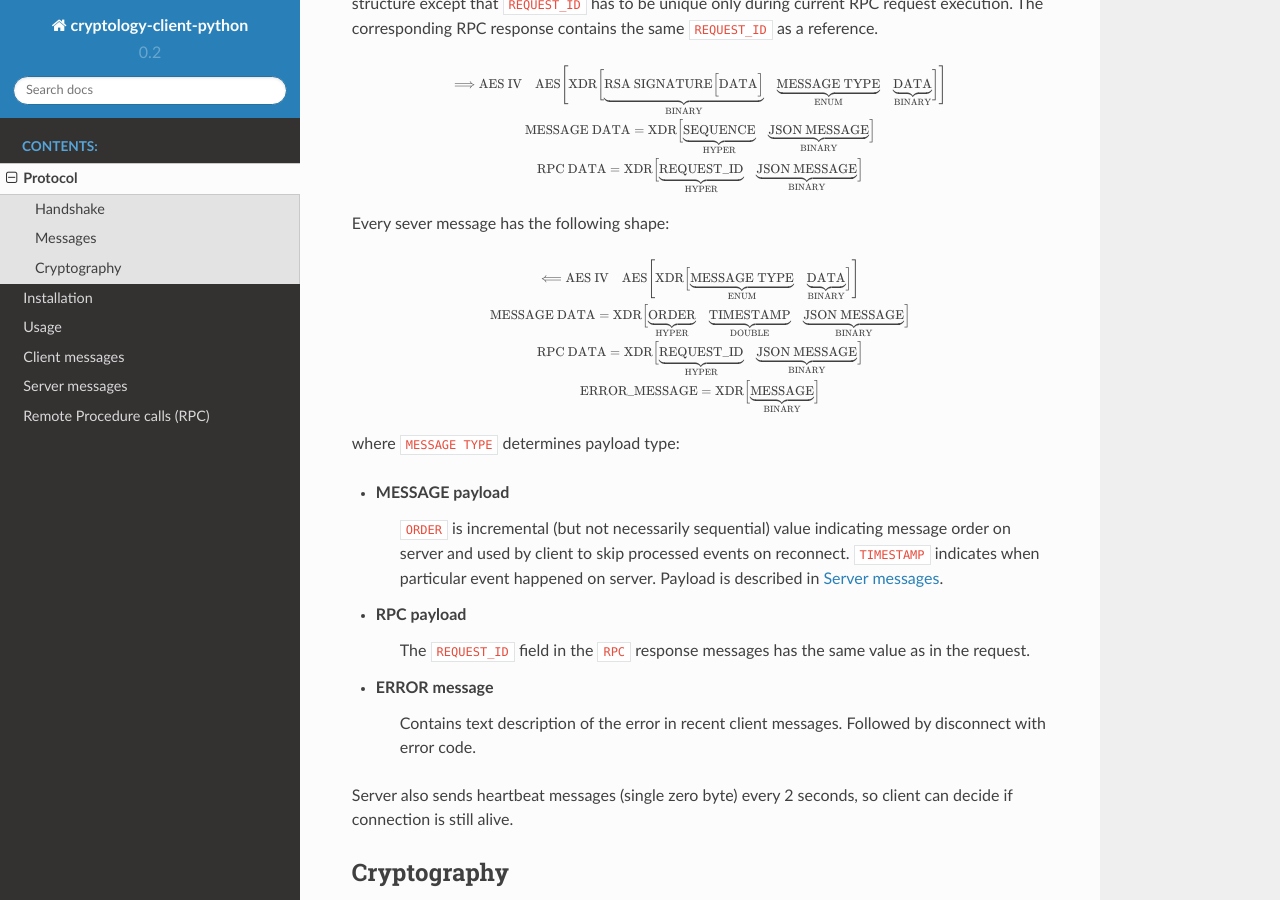
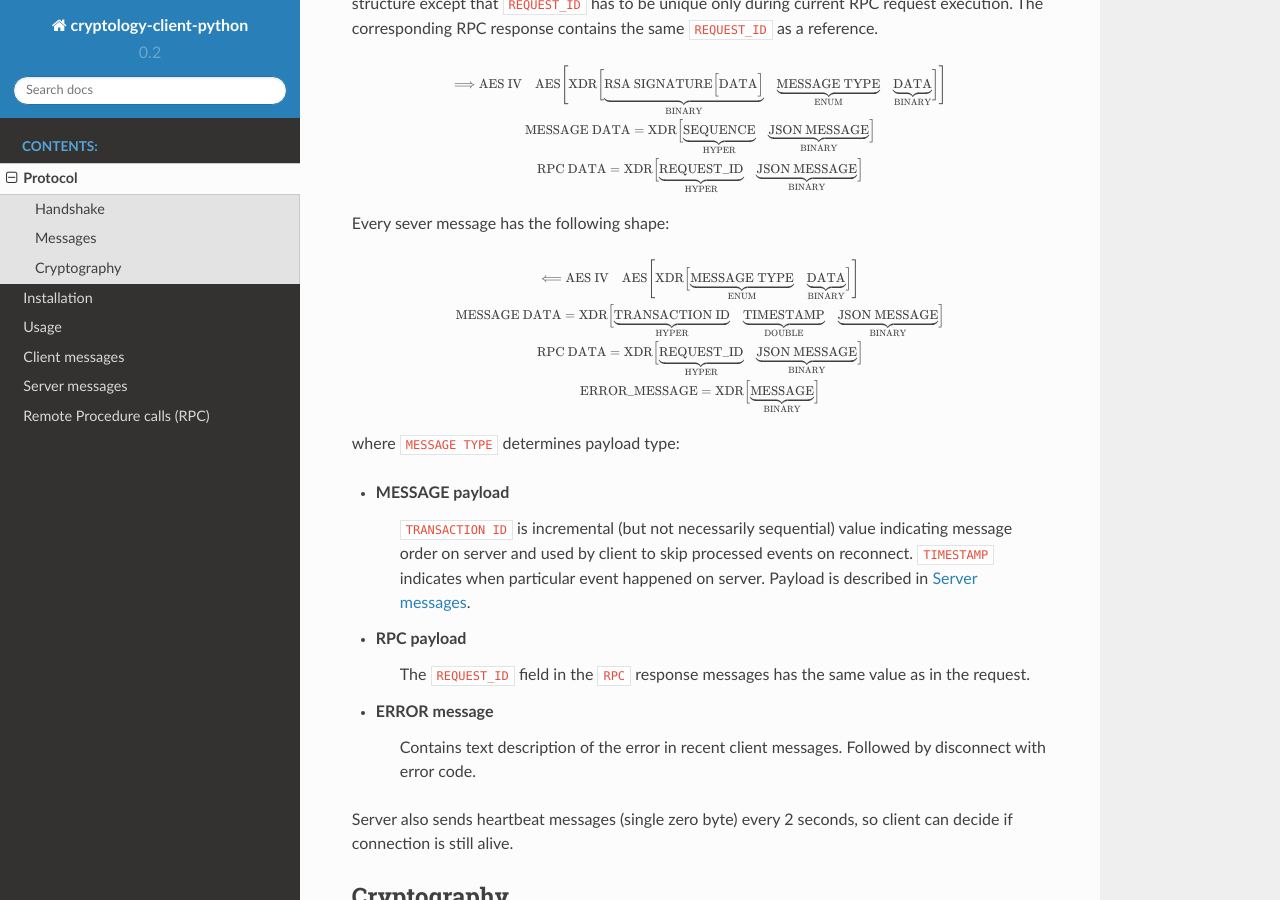
Before and after one commit to CryptologyExchange/cryptology-client-python, a Sphinx documentation site: the page built from docs/protocol.rst, in a window 1280 px wide and 900 px high, scrolled down 752 px. Built offline with Sphinx 7.4.7 and the Read the Docs theme 2.0.0, drawn with Linux system fonts in a browser that asks for light colours.

Commit message:
update protocol doc

```diff
--- a/docs/protocol.rst
+++ b/docs/protocol.rst
@@ -128,7 +128,7 @@ Every sever message has the following shape:
     \text{MESSAGE DATA} =
         \text{XDR}
         \Big[
-            \underbrace{\text{ORDER}}_\text{HYPER}
+            \underbrace{\text{TRANSACTION ID}}_\text{HYPER}
             \quad
             \underbrace{\text{TIMESTAMP}}_\text{DOUBLE}
             \quad
@@ -153,7 +153,7 @@ Every sever message has the following shape:
 where ``MESSAGE TYPE`` determines payload type:
 
 - MESSAGE payload
-   ``ORDER`` is incremental (but not necessarily sequential) value indicating
+   ``TRANSACTION ID`` is incremental (but not necessarily sequential) value indicating
    message order on server and used by client to skip processed events on reconnect.
    ``TIMESTAMP`` indicates when particular event happened on server.
    Payload is described in :doc:`/server_messages`.
```
